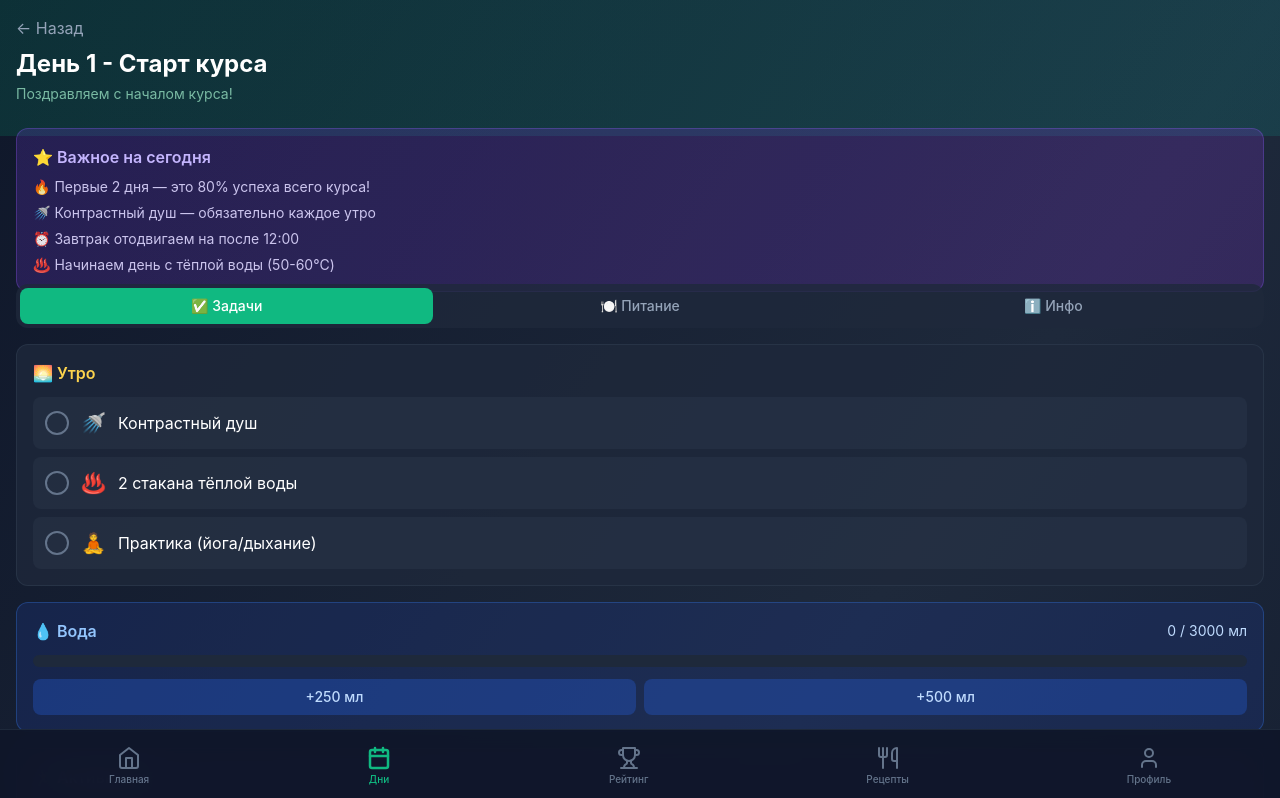
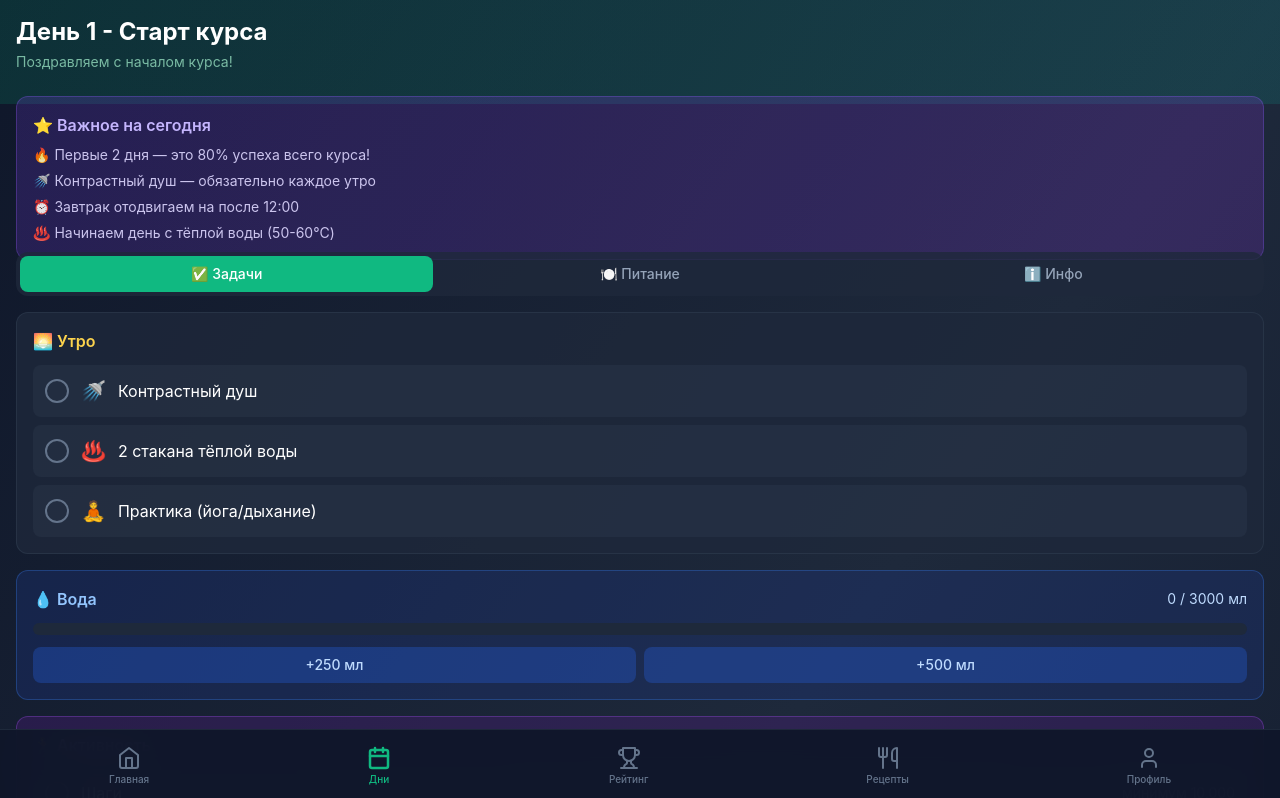
Before and after one commit to markokhman/lostkiloapp, a React (Vite) app: page /days/1 in a window 1280 px wide. Shown: the top 798 px of the page. Built offline with nearby package versions, Linux system fonts and the light colour scheme.

Commit message:
Remove custom back navigation in favor of Telegram BackButton

```diff
--- a/src/pages/DayDetailPage.tsx
+++ b/src/pages/DayDetailPage.tsx
@@ -236,11 +236,6 @@ const DayDetailPage = () => {
           ? 'bg-gradient-to-r from-blue-600/20 to-cyan-600/20'
           : 'bg-gradient-to-r from-emerald-600/20 to-teal-600/20'
       }`}>
-        <div className="flex items-center gap-2 mb-2">
-          <Link to="/days" className="text-slate-400 hover:text-white">
-            ← Назад
-          </Link>
-        </div>
         <h1 className="text-2xl font-bold text-white">{dayData.title}</h1>
         {dayData.subtitle && (
           <p className={`text-sm mt-1 ${dayData.isKefirDay ? 'text-blue-200/70' : 'text-emerald-200/70'}`}>
--- a/src/pages/RecipeDetailPage.tsx
+++ b/src/pages/RecipeDetailPage.tsx
@@ -510,7 +510,6 @@ const RecipeDetailPage = () => {
     <div className="min-h-screen bg-gradient-to-br from-slate-900 via-slate-800 to-slate-900 pb-20">
       {/* Header */}
       <div className="bg-gradient-to-r from-orange-600/20 to-red-600/20 px-4 pt-6 pb-8 safe-area-pt">
-        <Link to="/recipes" className="text-slate-400 hover:text-white text-sm">← Рецепты</Link>
         <div className="flex items-center gap-3 mt-2">
           <span className="text-5xl">{recipe.emoji}</span>
           <div>
```
Also changed, not shown: 3 other files (tests, documents, lock files or other folders).
